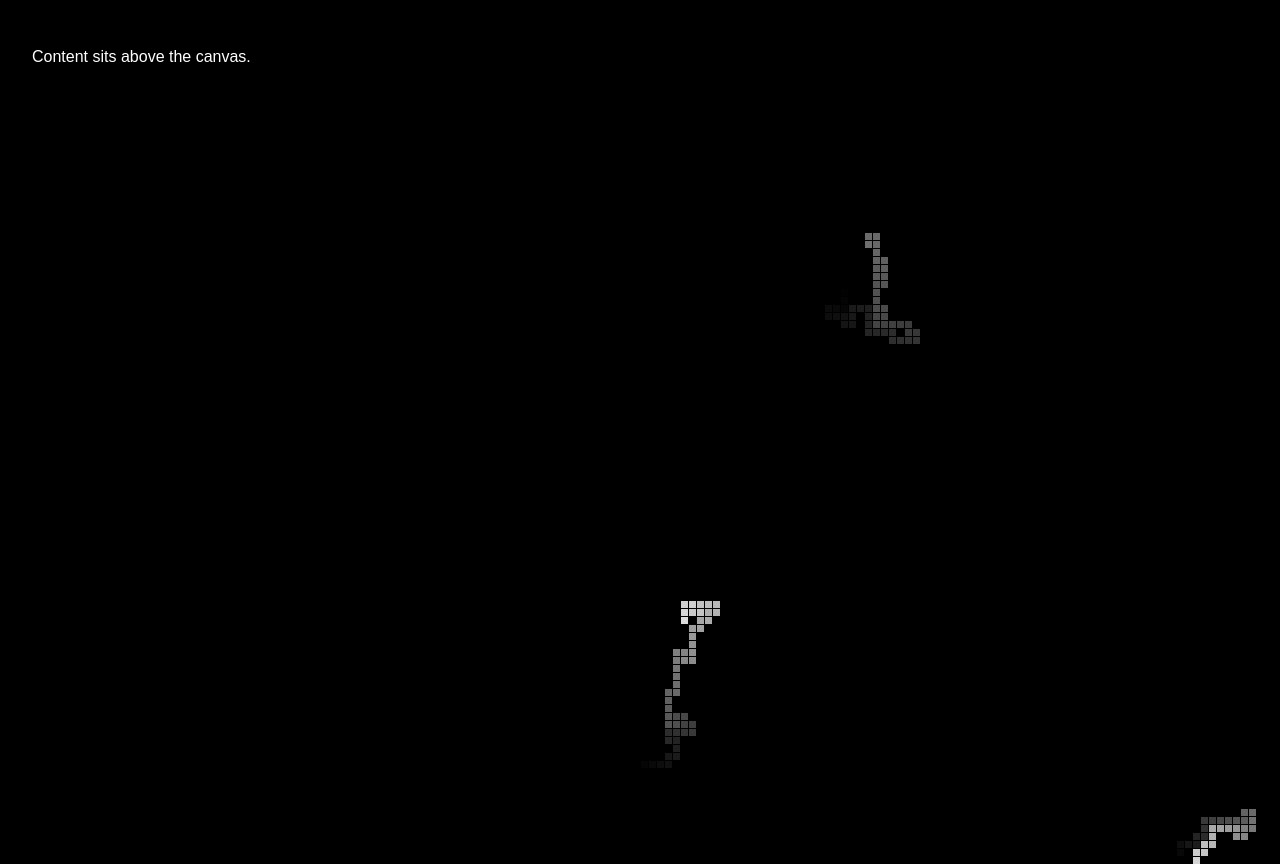
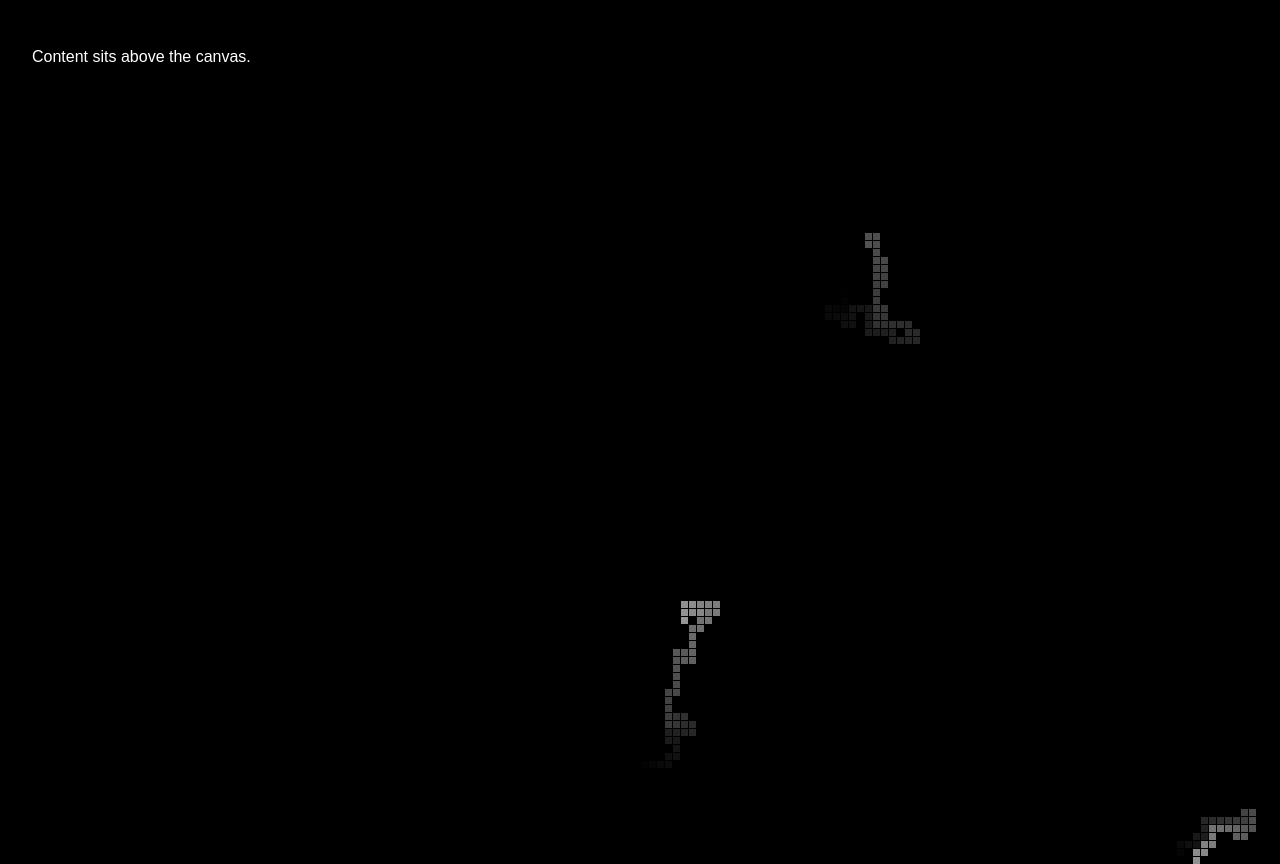
Before and after one commit to robots-building-robots/jwalker, a website: page demo.html in a window 1280 px wide. Drawn offline with Linux system fonts and the light colour scheme; files that its build step writes are made by us from their sources.

Commit message:
Transparent canvas, dim greyscale walkers, stopped walkers fade and respawn
- Canvas background removed (transparent); HTML sets background: black
- Walker lightness capped at 30-65% so trails don't compete with white text
- Walker.step() now returns moved/trapped boolean
- Stopped walkers fade out over FADE_MS (2s) then are removed
- Loop maintains N active walkers by spawning replacements when one stops

Co-Authored-By: Claude Sonnet 4.6 <noreply@anthropic.com>

```diff
--- a/demo.html
+++ b/demo.html
@@ -5,7 +5,7 @@
   <meta name="viewport" content="width=device-width, initial-scale=1.0">
   <title>jwalker demo</title>
   <style>
-    body { margin: 0; font-family: sans-serif; color: white; }
+    body { margin: 0; font-family: sans-serif; color: white; background: black; }
     main { height: 100vh; padding: 2rem; }
   </style>
 </head>
--- a/jwalker.js
+++ b/jwalker.js
@@ -1,74 +1,86 @@
 (function () {
 
-  const DIRS = [[1, 0], [-1, 0], [0, 1], [0, -1]];
+  const DIRS      = [[1, 0], [-1, 0], [0, 1], [0, -1]];
+  const GRID_SIZE = 8;
+  const FADE_MS   = 2000; // how long a stopped walker takes to disappear
 
   class Walker {
-    constructor(canvas, { x, y, size, color, speed, length }) {
-      this.canvas = canvas;
-      this.size   = size;    // grid cell size in px
-      this.color  = color;
-      this.speed  = speed;   // steps per second
-      this.length = length;  // max trail length in cells
+    constructor(canvas, { x, y, color, speed, length }) {
+      this.canvas  = canvas;
+      this.size    = GRID_SIZE;
+      this.color   = color;
+      this.speed   = speed;
+      this.length  = length;
+      this.stopped = false;
+      this.fadeAge = 0; // ms since stopped
 
-      // Snap starting position to grid
-      this.col = Math.floor(x / size);
-      this.row = Math.floor(y / size);
+      this.col = Math.floor(x / GRID_SIZE);
+      this.row = Math.floor(y / GRID_SIZE);
 
       this.trail    = [{ col: this.col, row: this.row }];
       this.occupied = new Set([`${this.col},${this.row}`]);
-
       this._elapsed = 0;
     }
 
     step() {
-      // Shuffle directions for unbiased random walk
       const dirs = DIRS.slice().sort(() => Math.random() - 0.5);
-
       const cols = Math.floor(this.canvas.width  / this.size);
       const rows = Math.floor(this.canvas.height / this.size);
 
       for (const [dc, dr] of dirs) {
-        const nc = this.col + dc;
-        const nr = this.row + dr;
+        const nc  = this.col + dc;
+        const nr  = this.row + dr;
         const key = `${nc},${nr}`;
 
         if (nc < 0 || nr < 0 || nc >= cols || nr >= rows) continue;
         if (this.occupied.has(key)) continue;
 
-        // Move to the new cell
         this.col = nc;
         this.row = nr;
         this.trail.push({ col: nc, row: nr });
         this.occupied.add(key);
 
-        // Drop the tail if over length
         if (this.trail.length > this.length) {
           const tail = this.trail.shift();
           this.occupied.delete(`${tail.col},${tail.row}`);
         }
-
-        return;
+        return true; // moved
       }
-      // All neighbours occupied — wait (trail will free space next step)
+      return false; // trapped
     }
 
     update(dt) {
+      if (this.stopped) {
+        this.fadeAge += dt;
+        return;
+      }
+
       this._elapsed += dt;
       const interval = 1000 / this.speed;
       while (this._elapsed >= interval) {
         this._elapsed -= interval;
-        this.step();
+        const moved = this.step();
+        if (!moved) {
+          this.stopped = true;
+          return;
+        }
       }
+    }
+
+    // Returns true while still visible
+    get alive() {
+      return !this.stopped || this.fadeAge < FADE_MS;
     }
 
     draw(ctx) {
       const s = this.size;
       const n = this.trail.length;
+      const fadeAlpha = this.stopped ? 1 - (this.fadeAge / FADE_MS) : 1;
+
       for (let i = 0; i < n; i++) {
         const { col, row } = this.trail[i];
-        // Fade opacity from tail to head
-        const alpha = (i + 1) / n;
-        ctx.globalAlpha = alpha;
+        const trailAlpha = (i + 1) / n;
+        ctx.globalAlpha = trailAlpha * fadeAlpha;
         ctx.fillStyle = this.color;
         ctx.fillRect(col * s + 1, row * s + 1, s - 1, s - 1);
       }
@@ -76,10 +88,8 @@
     }
   }
 
-  const GRID_SIZE = 8;
-
   function randomColor() {
-    const l = 40 + Math.floor(Math.random() * 55);
+    const l = 30 + Math.floor(Math.random() * 35); // 30–65%, dim enough not to compete with text
     return `hsl(0, 0%, ${l}%)`;
   }
 
@@ -87,7 +97,6 @@
     return new Walker(canvas, {
       x:      Math.random() * canvas.width,
       y:      Math.random() * canvas.height,
-      size:   GRID_SIZE,
       color:  randomColor(),
       speed:  4 + Math.random() * 8,
       length: 20 + Math.floor(Math.random() * 40),
@@ -118,9 +127,15 @@
       const dt = last === null ? 0 : ts - last;
       last = ts;
 
+      // Replace dead walkers, maintaining N active
+      const active = walkers.filter(w => w.alive);
+      const stopped = active.filter(w => w.stopped).length;
+      const needed  = N - (active.length - stopped);
+      for (let i = 0; i < needed; i++) active.push(randomWalker(canvas));
+      walkers = active;
+
       const ctx = canvas.getContext('2d');
-      ctx.fillStyle = '#000';
-      ctx.fillRect(0, 0, canvas.width, canvas.height);
+      ctx.clearRect(0, 0, canvas.width, canvas.height);
       walkers.forEach(w => { w.update(dt); w.draw(ctx); });
       requestAnimationFrame(loop);
     }
```
